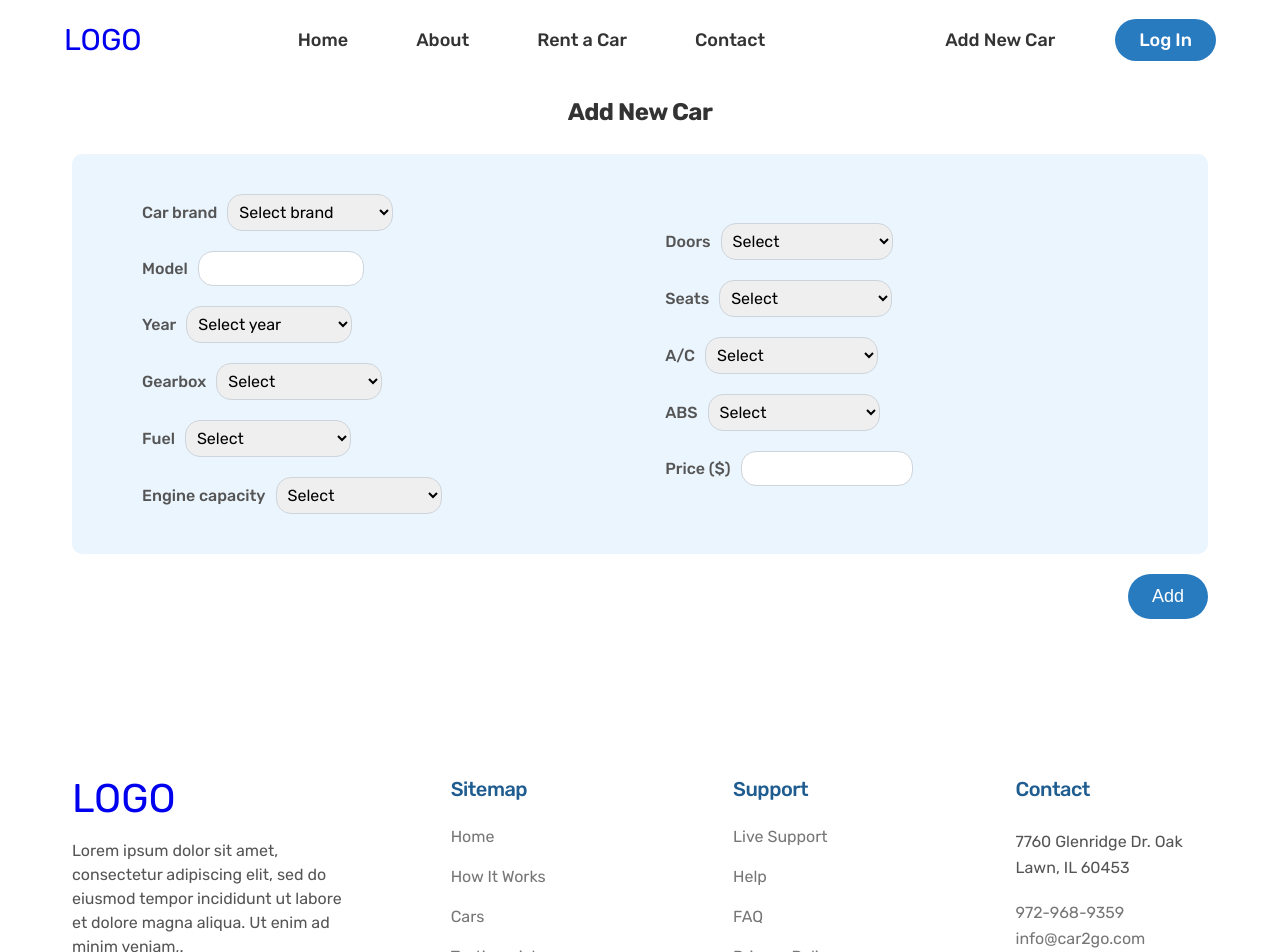
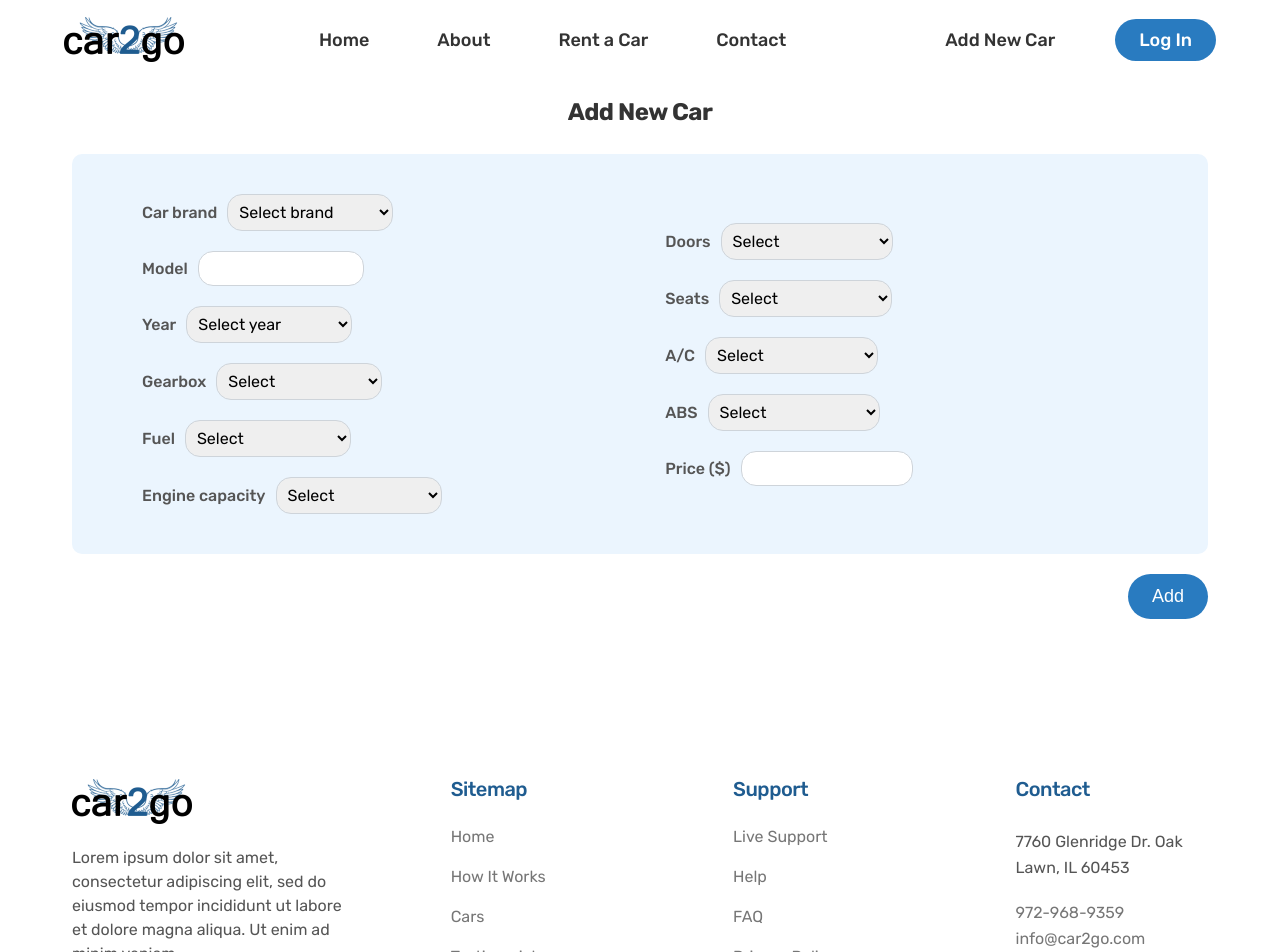
Before and after one commit to ivana7f/car2go, a React (Create React App) app: page /new in a window 1280 px wide. Shown: the top 952 px of the page. Built offline with nearby package versions, Linux system fonts and the light colour scheme.

Commit message:
added logo image

```diff
--- a/src/Components/Footer/Footer.js
+++ b/src/Components/Footer/Footer.js
@@ -1,6 +1,6 @@
 import React from "react";
 import classes from "./Footer.module.scss";
-
+import logo from "../../img/logo_car2go1.png";
 import { FaFacebookF } from "react-icons/fa";
 import { FaTwitter } from "react-icons/fa";
 import { FaInstagram } from "react-icons/fa";
@@ -10,7 +10,7 @@ function Footer() {
     <section className={classes.section}>
       <div className={classes.container}>
         <div className={classes.logo}>
-          <a href="#">LOGO</a>
+          <img src={logo} />
           <p>
             Lorem ipsum dolor sit amet, consectetur adipiscing elit, sed do
             eiusmod tempor incididunt ut labore et dolore magna aliqua. Ut enim
--- a/src/Components/Footer/Footer.module.scss
+++ b/src/Components/Footer/Footer.module.scss
@@ -14,11 +14,6 @@
 }
 
 .logo {
-  a {
-    text-decoration: none;
-    font-size: 4rem;
-  }
-
   p {
     line-height: 1.5;
     font-size: 1.6rem;
--- a/src/Components/Header/Header.js
+++ b/src/Components/Header/Header.js
@@ -4,6 +4,7 @@ import AuthContext from "../../store/auth-context";
 import classes from "./Header.module.scss";
 import { GiHamburgerMenu } from "react-icons/gi";
 import { IoCloseOutline } from "react-icons/io5";
+import logo from "../../img/logo_car2go1.png";
 
 function Header() {
   const authCtx = useContext(AuthContext);
@@ -15,7 +16,7 @@ function Header() {
         className={`${classes.header} ${showMenu ? classes.navOpen : null}`}
       >
         <Link to="/home" className={classes.logo}>
-          LOGO
+          <img src={logo} />
         </Link>
         <nav className={classes.mainNav}>
           <ul
--- a/src/Components/Header/Header.module.scss
+++ b/src/Components/Header/Header.module.scss
@@ -15,8 +15,9 @@
 }
 
 .logo {
-  font-size: 3rem;
-  text-decoration: none;
+  img {
+    max-width: 100%;
+  }
 }
 
 .mainNavList,
@@ -59,6 +60,12 @@
   .mainNavList,
   .mainNavBtn {
     gap: 1rem;
+  }
+
+  .logo {
+    img {
+      max-width: 80%;
+    }
   }
 }
 
--- a/src/Components/SearchBox/SearchBox.module.scss
+++ b/src/Components/SearchBox/SearchBox.module.scss
@@ -48,7 +48,7 @@
   }
   .form {
     flex-direction: column;
-    gap: 1rem;
+    gap: 1.3rem;
 
     select {
       width: 80%;
```
Also changed, not shown: src/img/logo_car2go1.png (added), 1 other file (tests, documents, lock files or other folders).
